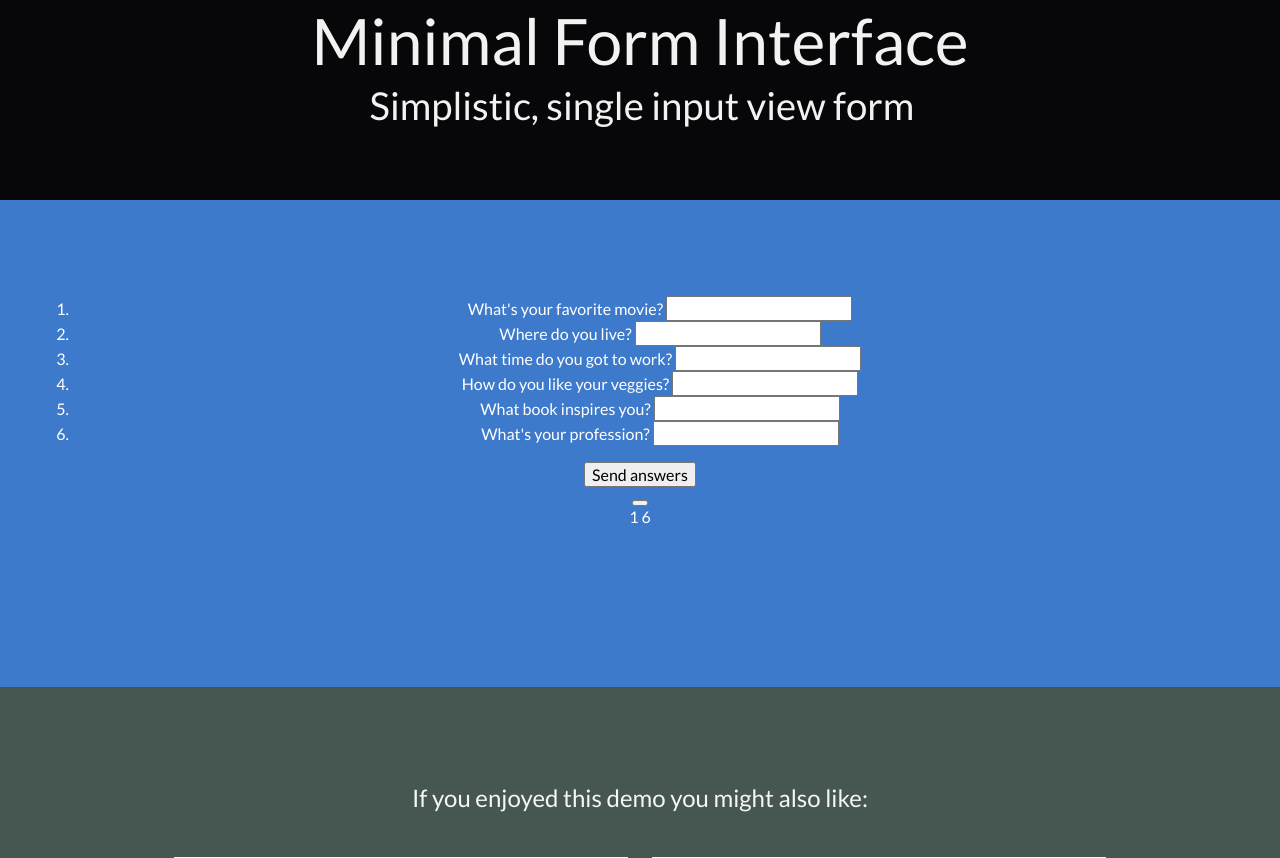
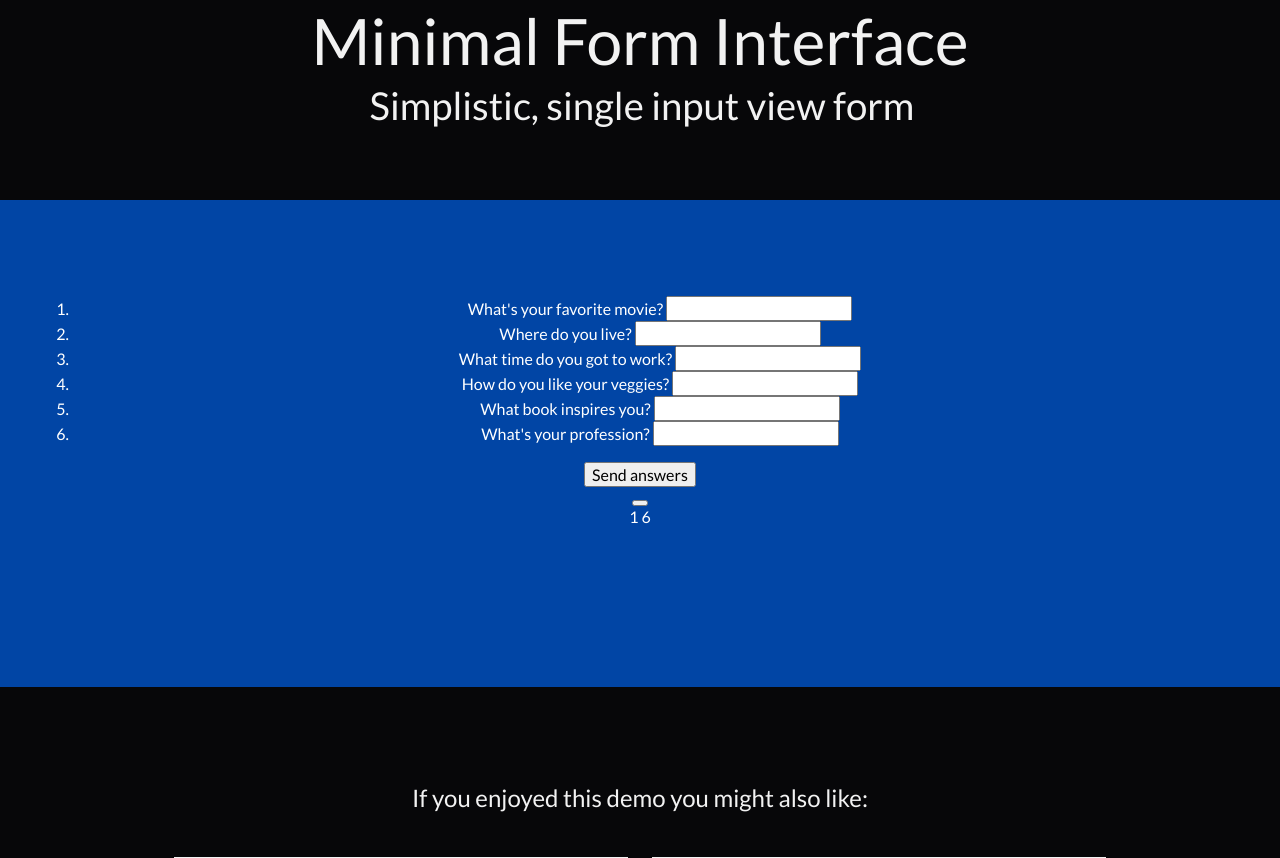
Before and after one commit to HinchK/basicbusiness, a PHP site: page /public/theme/glquote-affiliate/index.html in a window 1280 px wide. Shown: the part 77-935 px from the top of the page. Run offline with PHP 8.4, Linux system fonts and the light colour scheme.

Commit message:
css: black-blue-black background

```diff
--- a/public/theme/glquote-affiliate/css/demo.css
+++ b/public/theme/glquote-affiliate/css/demo.css
@@ -99,13 +99,13 @@ a:hover, a:focus {
 
 section {
 	padding: 5em 2em 10em;
-	background: #3d7acb;
+	background: #0145a5;
 	text-align: center;
 }
 
 section.related {
 	padding: 3em 1em 4em;
-	background: #465650;
+	background: #070709;
 	color: rgba(255,255,255,.95);
 	font-size: 1.5em;
 }
```
